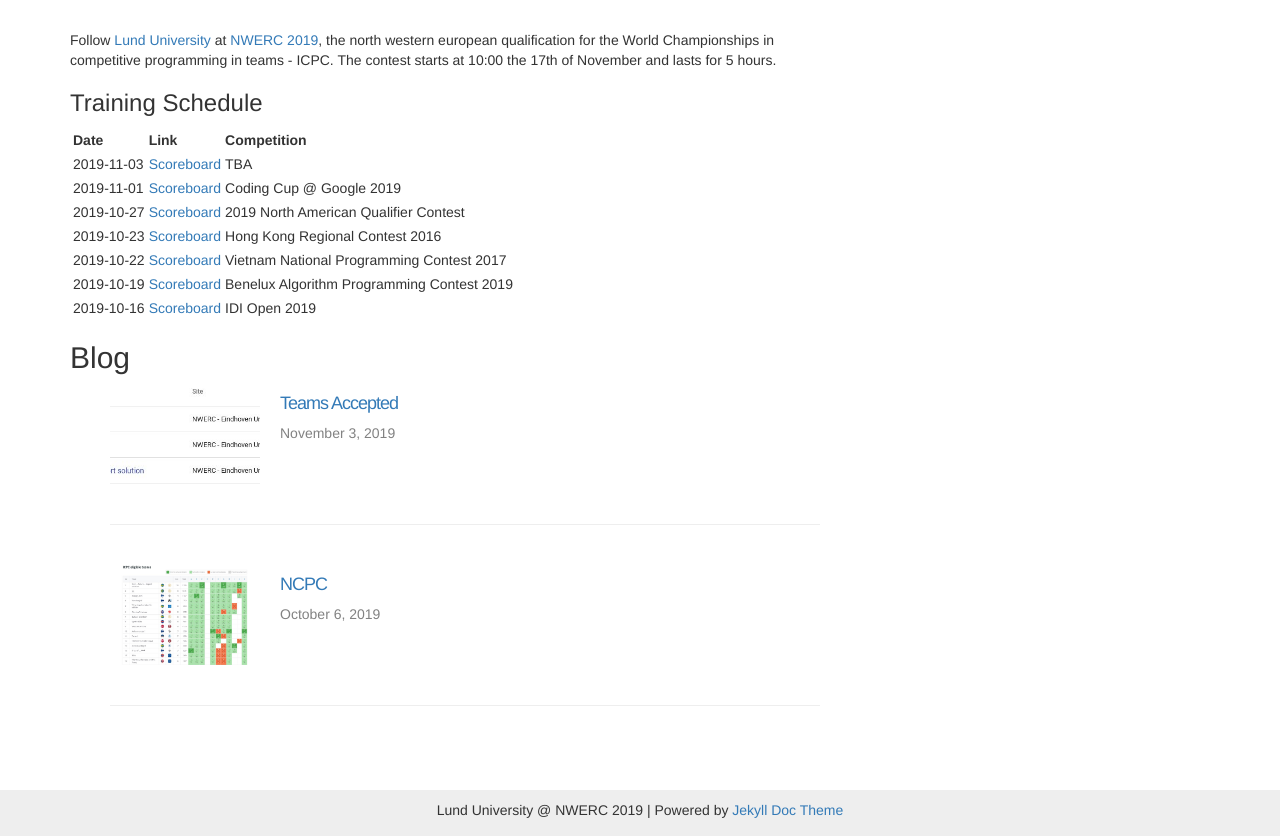
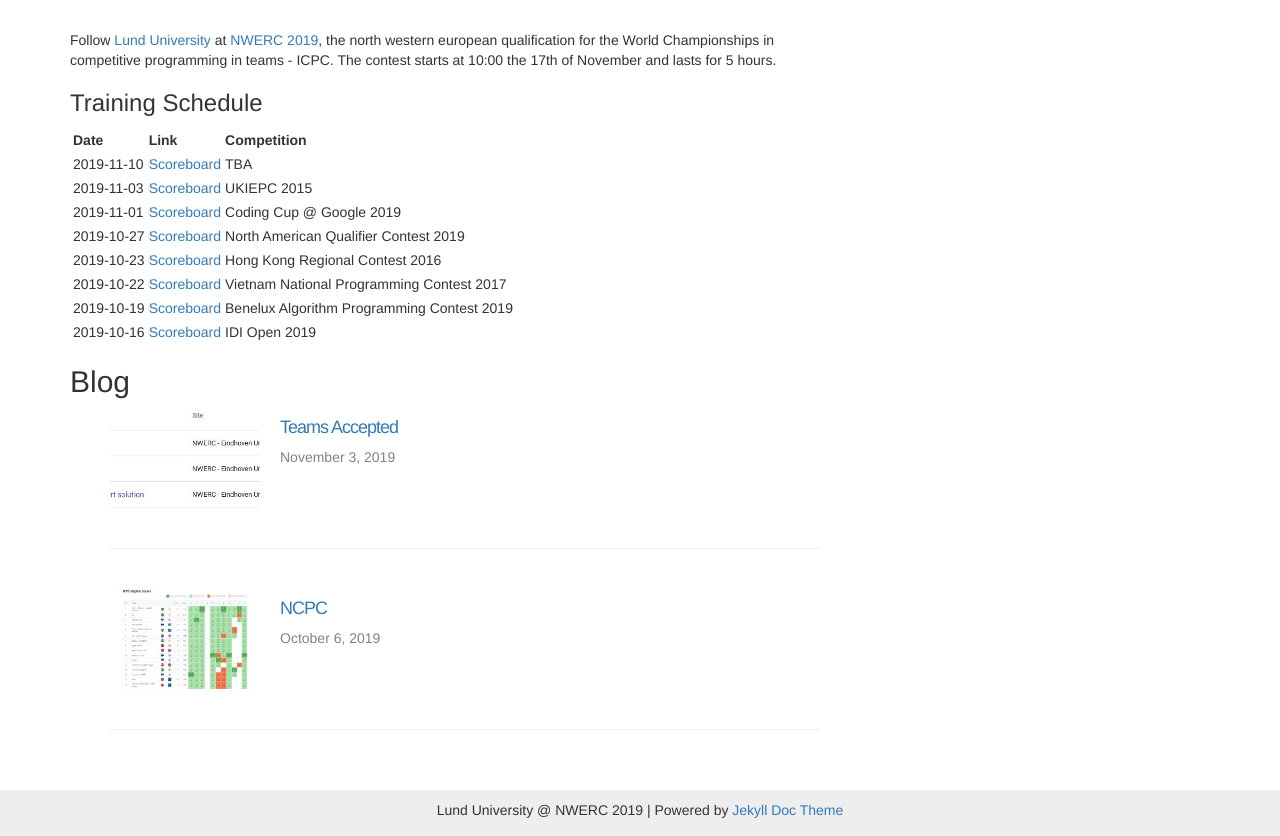
Before and after one commit to nwerc-lu/2019, a Jekyll site: the page built from index.md, in a window 1280 px wide and 1109 px high. Shown: the part 273-1109 px from the top of the window. Built offline with Jekyll 4.4.1, drawn with Linux system fonts in a browser that asks for light colours; nearby versions of some CDN libraries; comment, search, counter and statistics services are not loaded.

Commit message:
update training schedule

```diff
--- a/index.md
+++ b/index.md
@@ -8,9 +8,10 @@
 
 | Date      | Link        | Competition |
 |-----------|-------------|-------------|
-|2019-11-03 |[Scoreboard](https://open.kattis.com/contests/jdscvz) | TBA |
+|2019-11-10 |[Scoreboard](https://open.kattis.com/contests/u4bhks) | TBA |
+|2019-11-03 |[Scoreboard](https://open.kattis.com/contests/jdscvz) | UKIEPC 2015 |
 |2019-11-01 |[Scoreboard](https://google19.kattis.com/) | Coding Cup @ Google 2019 |
-|2019-10-27 |[Scoreboard](https://open.kattis.com/contests/imed8b) | 2019 North American Qualifier Contest |
+|2019-10-27 |[Scoreboard](https://open.kattis.com/contests/imed8b) | North American Qualifier Contest 2019 |
 |2019-10-23 |[Scoreboard](https://open.kattis.com/contests/xtfb8h) | Hong Kong Regional Contest 2016 |
 |2019-10-22 |[Scoreboard](https://open.kattis.com/contests/p3n9ss) | Vietnam National Programming Contest 2017 |
 |2019-10-19 |[Scoreboard](https://2019.bapc.eu/results.html#bapc-semi-live-contest-results) | Benelux Algorithm Programming Contest 2019 |
```
